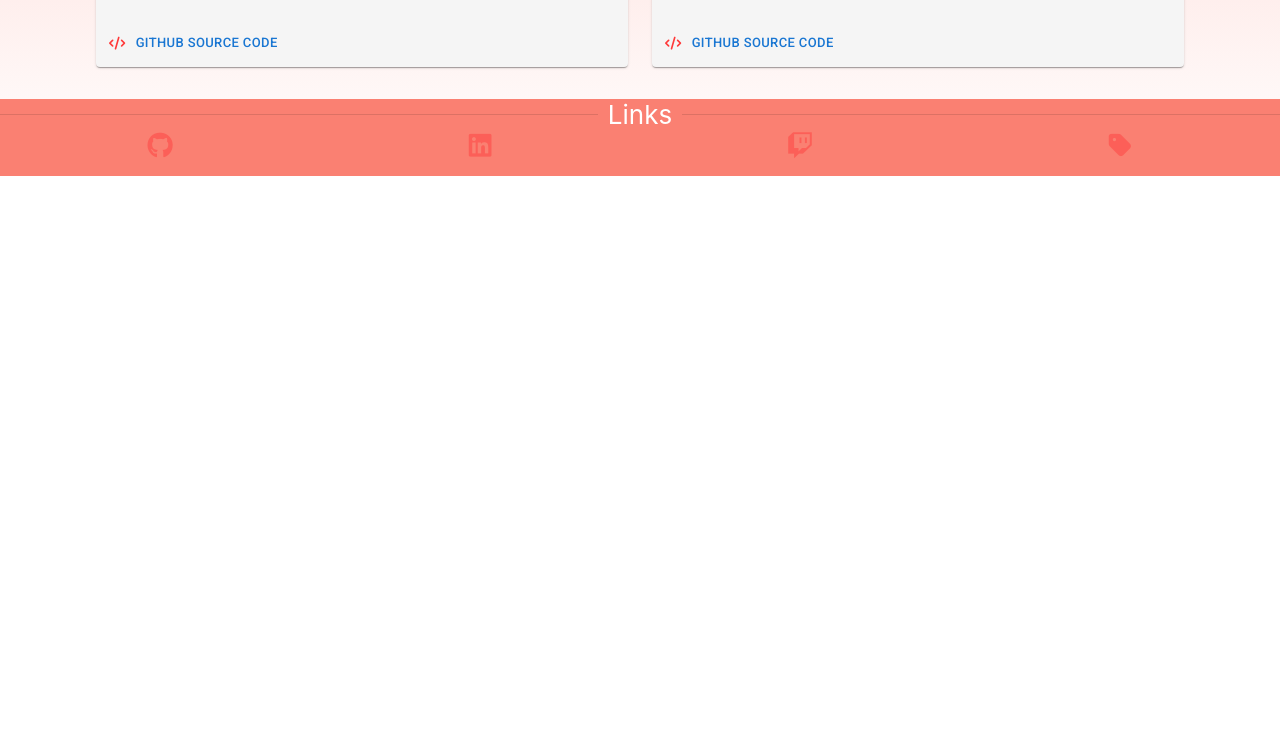
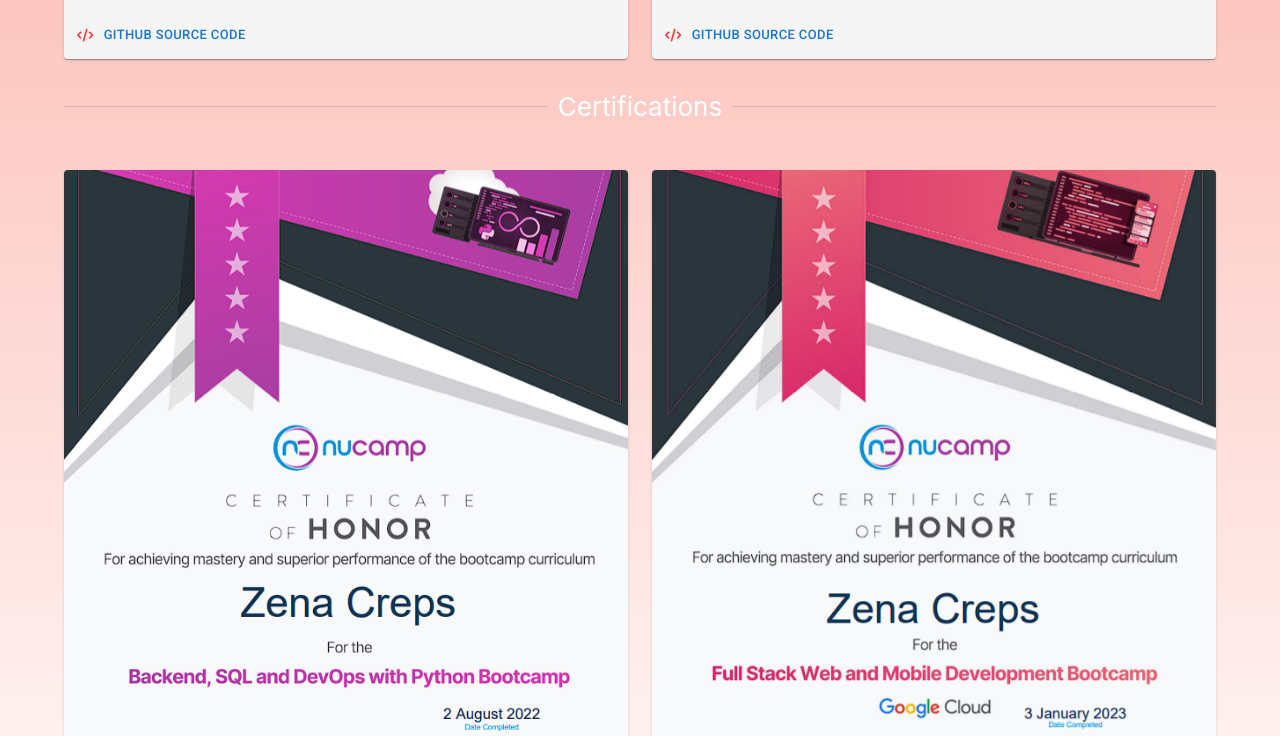
Before and after one commit to Zynkah/Portfolio, a React (Create React App) app: page / in a window 1280 px wide. Shown: the part 1193-1929 px from the top of the page. Before the commit the page ends 1369 px from the top, so only its background shows below. Built offline with nearby package versions, Linux system fonts and the light colour scheme.

Commit message:
Certifications Added

```diff
--- a/src/App.js
+++ b/src/App.js
@@ -1,10 +1,12 @@
-import "./App.css";
-import Footer from "./components/Footer";
+import "./styles/App.css";
 import "@fontsource/roboto/300.css";
 import * as React from "react";
 import Header from "./components/Header";
+import Footer from "./components/Footer";
+import Bio from "./components/Bio";
 import Cards from "./components/Cards";
-import Bio from "./components/Bio";
+import Certifications from "./components/Certifications";
+
 
 function App() {
   return (
@@ -12,6 +14,7 @@
       <Header />
       <Bio />
       <Cards />
+      <Certifications />
       <Footer />
     </div>
   );
--- a/src/components/Cards.js
+++ b/src/components/Cards.js
@@ -18,7 +18,7 @@
   return (
     <Container sx={{ marginTop: "2rem" }}>
       <Divider>My Projects</Divider>
-      <Box sx={{ flexGrow: 1, margin: "2rem" }}>
+      <Box sx={{ flexGrow: 1}}>
         <Grid container spacing={3} marginTop={3}>
           <Grid item xs={12} md={6}>
             <Card sx={{ backgroundColor: "#f5f5f5" }}>
--- /dev/null
+++ b/src/components/Certifications.js
@@ -0,0 +1,54 @@
+import * as React from "react";
+import Box from "@mui/material/Box";
+import {
+  Card,
+  CardActionArea,
+  CardContent,
+  CardMedia,
+  Typography,
+  CardActions,
+  Button,
+  Divider,
+  Link,
+  Container,
+} from "@mui/material";
+import Grid from "@mui/material/Grid";
+
+const Certifications = () => {
+  return (
+    <Container sx={{ marginTop: "2rem", marginBottom: "2rem" }}>
+      <Divider>Certifications</Divider>
+      <Box sx={{ flexGrow: 1}}>
+        <Grid container spacing={3} marginTop={3}>
+          <Grid item xs={12} md={6}>
+            <Card sx={{ backgroundColor: "#f5f5f5" }}>
+              <CardActionArea>
+                  <CardMedia
+                    component="img"
+                    height="700"
+                    image="/img/Backend.png"
+                    alt="backend"
+                  />
+              </CardActionArea>
+            </Card>
+          </Grid>
+
+          <Grid item xs={12} md={6}>
+            <Card sx={{ backgroundColor: "#f5f5f5" }}>
+              <CardActionArea>
+                  <CardMedia
+                    component="img"
+                    height="700"
+                    image="/img/FullStack.png"
+                    alt="Full Stack"
+                  />
+              </CardActionArea>
+            </Card>
+          </Grid>
+        </Grid>
+      </Box>
+    </Container>
+  );
+};
+
+export default Certifications;
```
Also changed, not shown: src/index.js (+5 -6 lines), public/img/Backend.png (added), public/img/FullStack.png (added), src/styles/App.css (renamed from src/App.css), src/styles/index.css (renamed from src/index.css).
